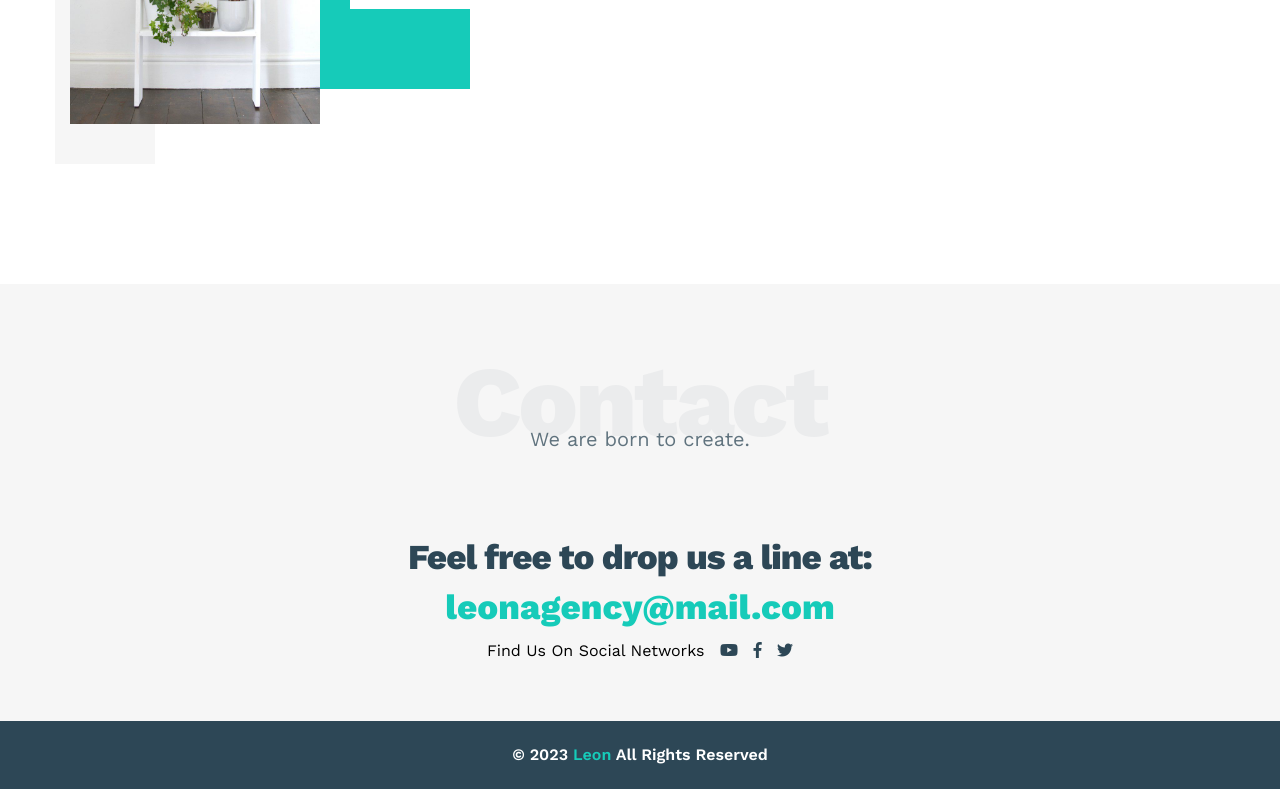
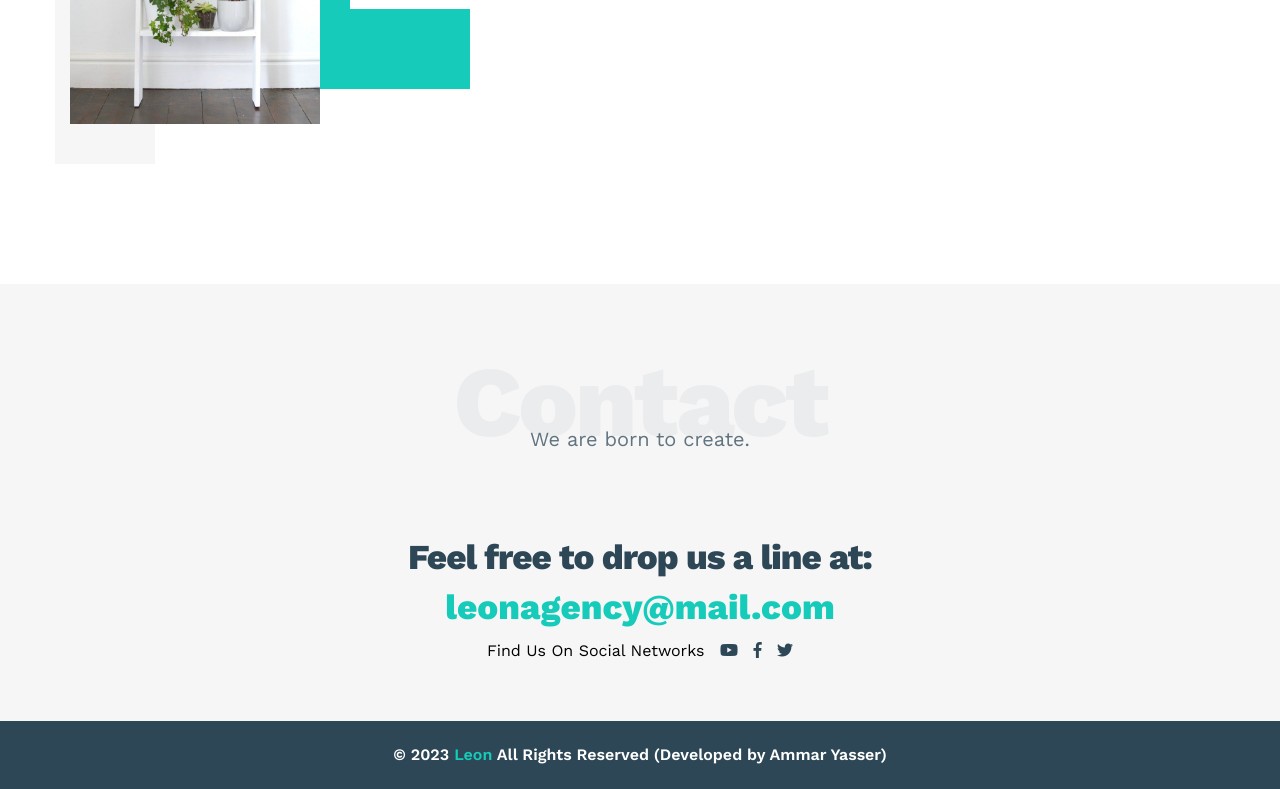
Before and after one commit to Dev-AmmarYasser/HTML-CSS-Template-One, a plain HTML site: page index.html in a window 1280 px wide. Shown: the part 3222-4011 px from the top of the page. Drawn offline with nearby package versions, Linux system fonts and the light colour scheme.

Commit message:
Update index.html

```diff
--- a/index.html
+++ b/index.html
@@ -221,7 +221,7 @@
     </div>
     <!-- End Contact -->
     <!-- Start Footer -->
-    <div class="footer">&copy; 2023 <span>Leon</span> All Rights Reserved</div>
+    <div class="footer">&copy; 2023 <span>Leon</span> All Rights Reserved (Developed by Ammar Yasser) </div>
     <!-- End Footer -->
 
 
```
